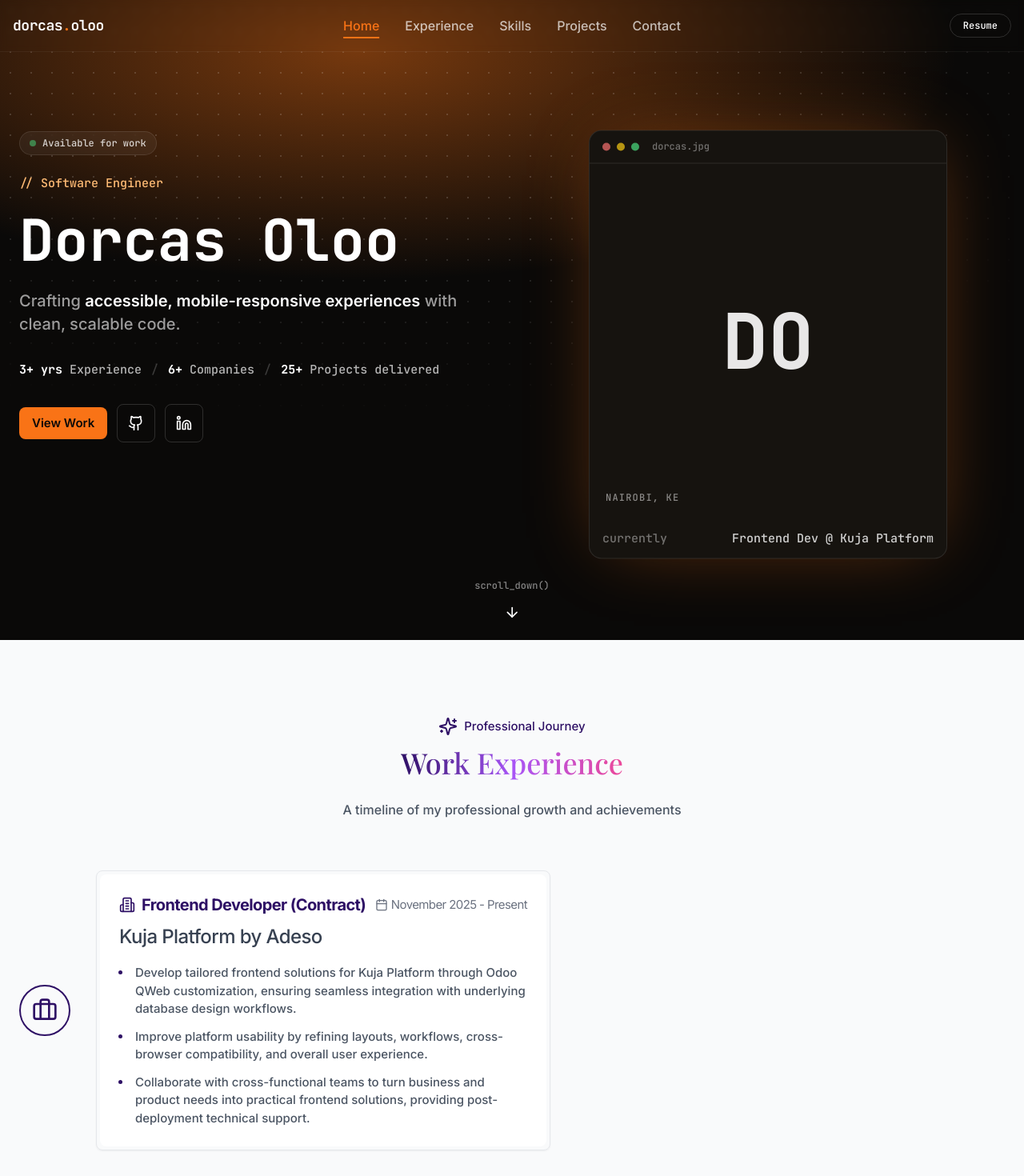
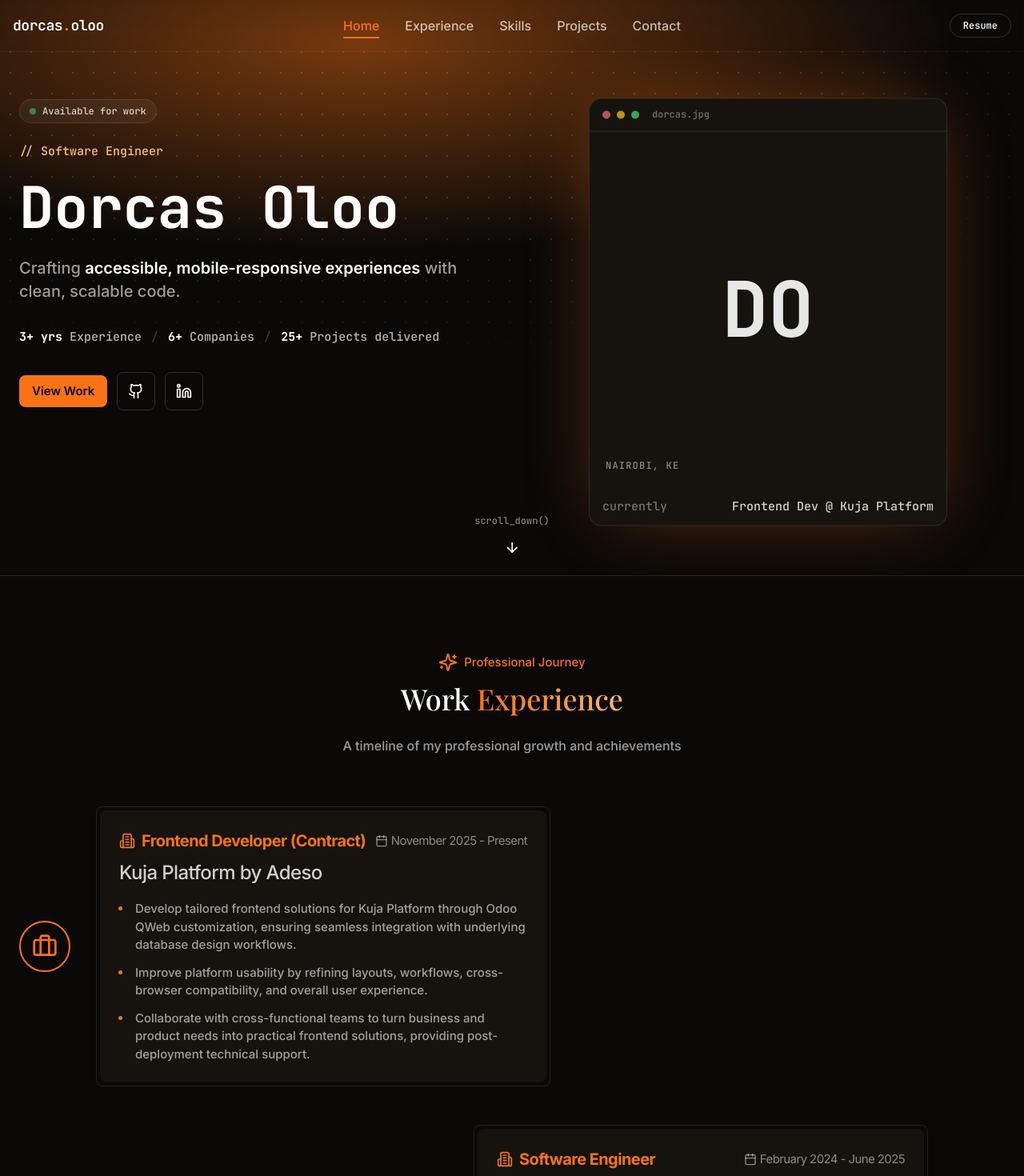
Before and after one commit to dachieng/portfolio, a Next.js app: page / in a window 1280 px wide. Shown: the top 1470 px of the page at 80% size. Built offline with nearby package versions, Linux system fonts and the light colour scheme; a web font is replaced by a local one.

Commit message:
chore: update gradient

```diff
--- a/src/modules/elements/Experience.tsx
+++ b/src/modules/elements/Experience.tsx
@@ -17,12 +17,12 @@ const Experience = () => {
   const y2 = useTransform(scrollYProgress, [0, 1], [0, 50]);
 
   return (
-    <section id="experience" className="relative overflow-hidden bg-gray-50 py-24 dark:bg-gray-900">
+    <section id="experience" className="relative overflow-hidden bg-surface py-24">
       <div className="absolute inset-0 -z-10">
-        <motion.div style={{ y: y1 }} className="from-primary/5 absolute inset-0 bg-gradient-to-r to-purple-500/5" />
+        <motion.div style={{ y: y1 }} className="absolute inset-0 bg-gradient-to-r from-accent/10 to-accent-light/5" />
         <motion.div
           style={{ y: y2 }}
-          className="via-primary/20 absolute left-1/2 h-full w-px bg-gradient-to-b from-transparent to-transparent"
+          className="absolute left-1/2 h-full w-px bg-gradient-to-b from-transparent via-accent/20 to-transparent"
         />
         <motion.div
           animate={{
@@ -34,7 +34,7 @@ const Experience = () => {
             repeat: Infinity,
             ease: 'linear',
           }}
-          className="border-primary/20 absolute right-20 top-20 h-20 w-20 rounded-full border-4"
+          className="absolute right-20 top-20 h-20 w-20 rounded-full border-4 border-accent/20"
         />
         <motion.div
           animate={{
@@ -46,7 +46,7 @@ const Experience = () => {
             repeat: Infinity,
             ease: 'linear',
           }}
-          className="absolute bottom-20 left-20 h-16 w-16 rounded-lg border-4 border-purple-500/20"
+          className="absolute bottom-20 left-20 h-16 w-16 rounded-lg border-4 border-accent-light/20"
         />
       </div>
 
@@ -64,8 +64,8 @@ const Experience = () => {
             transition={{ duration: 0.5 }}
             className="inline-flex items-center justify-center gap-2"
           >
-            <Sparkles className="h-6 w-6 text-primary" />
-            <span className="text-sm font-medium text-primary">Professional Journey</span>
+            <Sparkles className="h-6 w-6 text-accent" />
+            <span className="text-sm font-medium text-accent">Professional Journey</span>
           </motion.div>
 
           <motion.h2
@@ -75,11 +75,12 @@ const Experience = () => {
             viewport={{ once: true }}
             className={`mb-4 text-center text-4xl font-bold ${playfair.className}`}
           >
-            <span className="inline-block bg-gradient-to-r from-primary via-purple-500 to-pink-500 bg-clip-text pb-1 text-transparent">
-              Work Experience
+            <span className="text-white">Work </span>
+            <span className="inline-block bg-gradient-to-r from-accent via-accent-light to-accent-muted bg-clip-text pb-1 text-transparent">
+              Experience
             </span>
           </motion.h2>
-          <p className="text-gray-600 dark:text-gray-400">A timeline of my professional growth and achievements</p>
+          <p className="text-white/60">A timeline of my professional growth and achievements</p>
         </motion.div>
 
         <div className="relative mx-auto max-w-7xl">
@@ -100,39 +101,39 @@ const Experience = () => {
                 whileHover={{ scale: 1.1, rotate: 180 }}
                 transition={{ duration: 0.35, delay: Math.min(index * 0.08, 0.3) + 0.1 }}
                 viewport={{ once: true, amount: 0.2 }}
-                className="bg-primary/10 hover:bg-primary/20 z-10 hidden h-16 w-16 items-center justify-center rounded-full border-2 border-primary transition-all duration-300 lg:flex"
+                className="z-10 hidden h-16 w-16 items-center justify-center rounded-full border-2 border-accent bg-accent/10 transition-all duration-300 hover:bg-accent/20 lg:flex"
               >
-                <Briefcase className="h-8 w-8 text-primary transition-transform duration-300 group-hover:rotate-12" />
+                <Briefcase className="h-8 w-8 text-accent transition-transform duration-300 group-hover:rotate-12" />
               </motion.div>
 
               <Card
-                className={`group relative w-full overflow-hidden transition-all duration-300 hover:-translate-y-2 hover:shadow-xl lg:w-[calc(50%-3rem)] ${
+                className={`group relative w-full overflow-hidden border-white/10 bg-transparent shadow-none transition-all duration-300 hover:-translate-y-2 hover:shadow-xl lg:w-[calc(50%-3rem)] ${
                   index % 2 === 0 ? 'lg:mr-auto' : 'lg:ml-auto'
                 }`}
               >
-                <div className="from-primary/50 absolute inset-0 bg-gradient-to-r via-purple-500/50 to-pink-500/50 opacity-0 backdrop-blur-sm transition-all duration-300 group-hover:opacity-10" />
-                <div className="absolute inset-x-0 -top-px h-px w-full bg-gradient-to-r from-transparent via-primary to-transparent opacity-0 transition-opacity duration-300 group-hover:opacity-100" />
+                <div className="absolute inset-0 bg-gradient-to-r from-accent/40 via-accent-light/40 to-accent-muted/40 opacity-0 backdrop-blur-sm transition-all duration-300 group-hover:opacity-10" />
+                <div className="absolute inset-x-0 -top-px h-px w-full bg-gradient-to-r from-transparent via-accent to-transparent opacity-0 transition-opacity duration-300 group-hover:opacity-100" />
                 <div className="relative p-1">
-                  <div className="rounded-lg bg-white dark:bg-gray-900">
+                  <div className="rounded-lg bg-surface-elevated">
                     <CardHeader className="pb-4">
                       <div className="space-y-1">
                         <CardTitle className="flex flex-col space-y-2">
                           <div className="flex flex-wrap items-center justify-between gap-2">
-                            <span className="flex items-center gap-2 text-xl font-bold text-primary transition-transform group-hover:scale-105">
+                            <span className="flex items-center gap-2 text-xl font-bold text-accent transition-transform group-hover:scale-105">
                               <Building2 className="h-5 w-5" />
                               {experience.title}
                             </span>
-                            <span className="flex items-center gap-1 text-sm font-normal text-gray-500 dark:text-gray-400">
+                            <span className="flex items-center gap-1 text-sm font-normal text-white/50">
                               <Calendar className="h-4 w-4" />
                               {experience.period}
                             </span>
                           </div>
-                          <p className="text-md font-medium text-gray-700 dark:text-gray-300">{experience.company}</p>
+                          <p className="text-md font-medium text-white/80">{experience.company}</p>
                         </CardTitle>
                       </div>
                     </CardHeader>
                     <CardContent>
-                      <ul className="ml-4 list-outside list-disc space-y-3 text-sm text-gray-600 marker:text-primary dark:text-gray-300">
+                      <ul className="ml-4 list-outside list-disc space-y-3 text-sm text-white/60 marker:text-accent">
                         {experience.responsibilities.map((responsibility, idx) => (
                           <motion.li
                             key={idx}
@@ -140,7 +141,7 @@ const Experience = () => {
                             whileInView={{ opacity: 1, x: 0 }}
                             transition={{ duration: 0.3, delay: Math.min(idx * 0.04, 0.2) }}
                             viewport={{ once: true, amount: 0.2 }}
-                            className="pl-1 transition-colors duration-300 hover:text-primary"
+                            className="pl-1 transition-colors duration-300 hover:text-white"
                           >
                             {responsibility}
                           </motion.li>
--- a/src/modules/elements/Hero.tsx
+++ b/src/modules/elements/Hero.tsx
@@ -109,32 +109,8 @@ const Hero = () => {
   };
 
   return (
-    <section
-      id="home"
-      className="isolate relative flex min-h-[100svh] items-start justify-center overflow-hidden bg-surface md:min-h-screen md:items-center"
-    >
-      {/* Warm glow + dot grid backdrop */}
-      <div className="absolute inset-0 -z-10 overflow-hidden">
-        <div
-          className="absolute inset-0"
-          style={{
-            background: 'radial-gradient(ellipse 90% 55% at 35% 8%, rgba(249,115,22,0.45), transparent 65%)',
-          }}
-        />
-        <div className="absolute -left-20 -top-24 h-[26rem] w-[26rem] rounded-full bg-accent/50 blur-[100px] md:-left-40 md:-top-52 md:h-[42rem] md:w-[42rem] md:blur-[130px]" />
-        <div className="absolute -right-16 top-16 h-72 w-72 rounded-full bg-accent-light/30 blur-[90px] md:-right-32 md:top-1/3 md:h-[26rem] md:w-[26rem] md:blur-[130px]" />
-        <div
-          className="absolute inset-0"
-          style={{
-            backgroundImage: 'radial-gradient(rgba(255,255,255,0.15) 1.5px, transparent 1.5px)',
-            backgroundSize: '26px 26px',
-            maskImage: 'radial-gradient(ellipse 95% 65% at 35% 10%, black 40%, transparent 88%)',
-            WebkitMaskImage: 'radial-gradient(ellipse 95% 65% at 35% 10%, black 40%, transparent 88%)',
-          }}
-        />
-      </div>
-
-      {/* Navigation */}
+    <>
+      {/* Navigation - a sibling of the section so it can never get trapped inside a stacking context */}
       <div className="fixed left-0 right-0 top-0 z-50 border-b border-white/5 bg-surface/80 backdrop-blur-sm">
         <div className="container mx-auto px-4">
           <nav className="relative flex h-16 items-center justify-between">
@@ -217,7 +193,32 @@ const Hero = () => {
         </div>
       </div>
 
-      {/* Main Hero Content */}
+      <section
+        id="home"
+        className="isolate relative flex min-h-[90svh] items-start justify-center overflow-hidden border-b border-white/10 bg-surface md:min-h-[90vh] md:items-center"
+      >
+        {/* Warm glow + dot grid backdrop */}
+        <div className="absolute inset-0 -z-10 overflow-hidden">
+          <div
+            className="absolute inset-0"
+            style={{
+              background: 'radial-gradient(ellipse 90% 55% at 35% 8%, rgba(249,115,22,0.45), transparent 65%)',
+            }}
+          />
+          <div className="absolute -left-20 -top-24 h-[26rem] w-[26rem] rounded-full bg-accent/50 blur-[100px] md:-left-40 md:-top-52 md:h-[42rem] md:w-[42rem] md:blur-[130px]" />
+          <div className="absolute -right-16 top-16 h-72 w-72 rounded-full bg-accent-light/30 blur-[90px] md:-right-32 md:top-1/3 md:h-[26rem] md:w-[26rem] md:blur-[130px]" />
+          <div
+            className="absolute inset-0"
+            style={{
+              backgroundImage: 'radial-gradient(rgba(255,255,255,0.15) 1.5px, transparent 1.5px)',
+              backgroundSize: '26px 26px',
+              maskImage: 'radial-gradient(ellipse 95% 65% at 35% 10%, black 40%, transparent 88%)',
+              WebkitMaskImage: 'radial-gradient(ellipse 95% 65% at 35% 10%, black 40%, transparent 88%)',
+            }}
+          />
+        </div>
+
+        {/* Main Hero Content */}
       <div className="container relative z-10 mx-auto max-w-7xl px-4 pt-24 md:px-6 md:pt-16">
         <motion.div
           variants={containerVariants}
@@ -365,7 +366,8 @@ const Hero = () => {
           <ArrowDown className="h-5 w-5 text-white" />
         </motion.div>
       </motion.div>
-    </section>
+      </section>
+    </>
   );
 };
 
```
